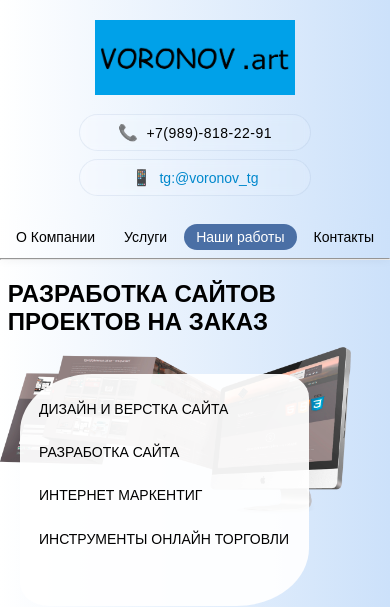
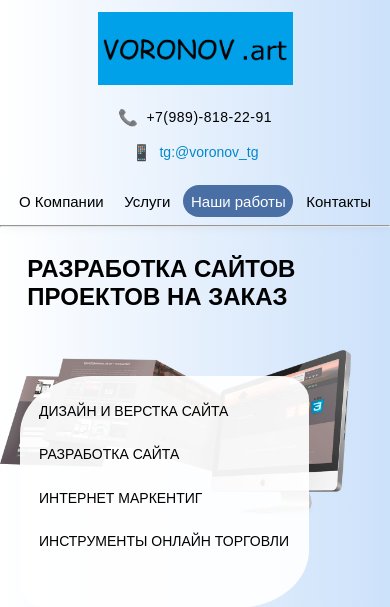
Before and after one commit to RomanKH123/voronov, a PHP site: page / in a window 390 px wide. Shown: the top 607 px of the page. Run offline with PHP 8.4, Linux system fonts and the light colour scheme.

Commit message:
Новые стили

```diff
--- a/style/main.css
+++ b/style/main.css
@@ -64,7 +64,7 @@ header {
     align-items: center;
     justify-content: space-between;
     width: 100%;
-    padding: 20px 2vw;
+
     flex-wrap: wrap;
     background: linear-gradient(to right, white, #cce1fa);
     position: relative;
@@ -78,7 +78,7 @@ header {
 
 .shap_1 img {
     width: 100%;
-    max-width: 300px;
+    max-width: 20vw;
     height: auto;
 }
 
@@ -99,12 +99,12 @@ header {
     width: 100%;
     font-family: 'Philosopher', sans-serif;
     position: relative;
-    padding: 8px 15px;
+    padding: 1vw;
     border-radius: 30px;
     transition: all 0.3s ease;
-    background: rgba(255, 255, 255, 0.1);
-    backdrop-filter: blur(5px);
-    border: 1px solid rgba(74, 111, 165, 0.1);
+
+
+
 }
 
 .kontakt div:hover {
@@ -438,21 +438,20 @@ header {
     display: flex;
     justify-content: center;
     align-items: center;
-    width: 100%;
-    font-size: clamp(12px, 2vw, 22px);
+    font-size: clamp(15px, 2vw, 22px);
     font-family: 'Philosopher', sans-serif;
     background: linear-gradient(to right, white, #cce1fa);
-    padding: 10px 0;
+    padding: 5vh;
     margin-top: 0;
     box-shadow: 0 2px 10px rgba(0, 0, 0, 0.05);
     flex-wrap: wrap;
-    gap: 10px;
+    gap: 5vw;
     backdrop-filter: blur(5px);
 }
 
 .menu_st div {
     cursor: pointer;
-    padding: 8px 20px;
+    padding: 1vh 2vh;
     border-radius: 30px;
     transition: all 0.3s ease;
     white-space: nowrap;
@@ -479,8 +478,9 @@ header {
 }
 .blok_1_zg{
     display: flex;
-    margin-bottom: 3vw;
-    margin-left: 2vw;
+    margin-top: 7vw;
+    margin-bottom: 10vw;
+    margin-left: 7vw;
     font-family: 'Abhaya Libre', sans-serif;
     font-size: clamp(12px, 2vw, 22px);
 }
@@ -517,9 +517,8 @@ header {
 .blok_1_sp_2{
     z-index: 1;
     display: flex;
-     align-items: center ;
+    align-items: center ;
     margin-left: auto;
-    margin-right: auto  ;
 }
 .blok_1_sp_2 img{
     width: 90%;
@@ -1118,7 +1117,7 @@ header {
         flex-direction: column;
         align-items: center;
         gap: 15px;
-        padding: 20px 0;
+        padding: 3vw 0;
     }
 
     .shap_1 {
@@ -1126,7 +1125,7 @@ header {
     }
 
     .shap_1 img {
-        max-width: 200px;
+        max-width: 50vw;
     }
 
     .kontakt {
@@ -1140,12 +1139,12 @@ header {
 
     .menu_st {
         gap: 5px;
-        padding: 8px 0;
+        padding: 2vw 0;
     }
 
     .menu_st div {
-        padding: 5px 12px;
-        font-size: 14px;
+        padding: 2vw;
+
     }
 
     .modal-content {
```
